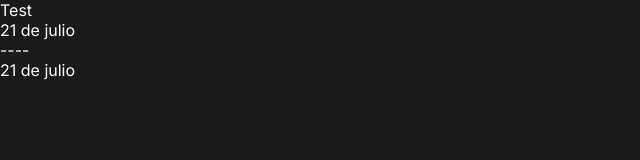
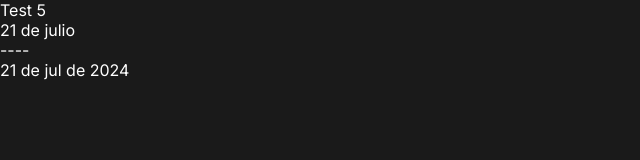
Before and after one commit to jamilloreto/damarisai, a Next.js app: page /test in a window 1280 px wide. Shown: the top 160 px of the page, without its empty margins (0-640 px from the left). Built offline with nearby package versions, Linux system fonts and the light colour scheme.

Commit message:
fix date #5

```diff
--- a/src/pages/test.tsx
+++ b/src/pages/test.tsx
@@ -8,7 +8,7 @@ export default function Page() {
 
   return (
     <div>
-      <p>Test</p>
+      <p>Test 5</p>
       <span>
         {new Date().toLocaleDateString("es", {
           day: "2-digit",
@@ -16,12 +16,7 @@ export default function Page() {
         })}
       </span>
       <p>----</p>
-      <span>
-        {new Date(`${date} 00:00:00`).toLocaleDateString("es", {
-          day: "2-digit",
-          month: "long",
-        })}
-      </span>
+      <span>{dayjs(date).format("ll")}</span>
     </div>
   );
 }
```
